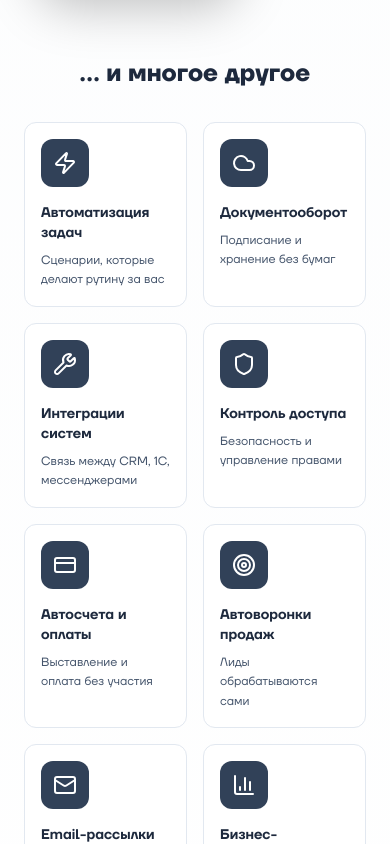
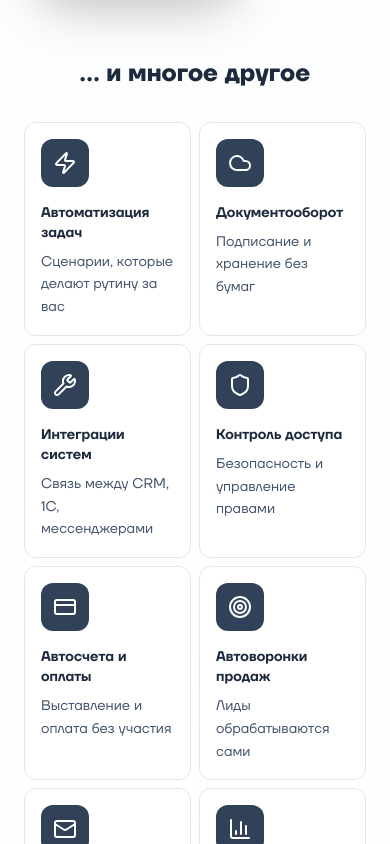
Before and after one commit to rikster-r/salemai, a Next.js app: page / in a window 390 px wide. Shown: the part 4180-5024 px from the top of the page. Built offline with nearby package versions, Linux system fonts and the light colour scheme.

Commit message:
Small sizing tweaks

```diff
--- a/src/components/Header.tsx
+++ b/src/components/Header.tsx
@@ -19,7 +19,7 @@ const Header = ({ openContactModal }: Props) => {
         openContactModal={openContactModal}
       />
 
-      <header className="bg-white shadow-sm py-3 px-5 sm:py-4 sm:px-6 w-[95%] sm:w-full sm:max-w-xl border border-gray-300 rounded-3xl fixed top-6 left-1/2 -translate-x-1/2 z-100">
+      <header className="bg-white shadow-sm py-3 px-5 sm:py-4 sm:px-6 w-[95%] sm:w-full sm:max-w-xl border border-gray-300 rounded-3xl fixed top-3  sm:top-6 left-1/2 -translate-x-1/2 z-100">
         <div className="flex items-center justify-between">
           {/* Logo */}
           <div className="flex items-center mr-16 w-[100px] h-[40px] relative">
--- a/src/components/sections/Services.tsx
+++ b/src/components/sections/Services.tsx
@@ -41,7 +41,7 @@ export default function Services() {
               ... и многое другое
             </h3>
           </div>
-          <div className="grid grid-cols-2 md:grid-cols-3 lg:grid-cols-4 gap-4 md:gap-6">
+          <div className="grid grid-cols-2 md:grid-cols-3 lg:grid-cols-4 gap-2 md:gap-6">
             <ServiceCard
               icon={<Zap className="w-6 h-6 text-white" />}
               title="Автоматизация задач"
--- a/src/components/servicesSections/ServiceCard.tsx
+++ b/src/components/servicesSections/ServiceCard.tsx
@@ -19,7 +19,7 @@ export default function ServiceCard({
       <h4 className="overflow-hidden text-ellipsis font-semibold text-slate-800 mb-2 text-sm md:text-base">
         {title}
       </h4>
-      <p className="text-xs md:text-sm text-slate-600 leading-relaxed">
+      <p className="text-sm text-slate-600 leading-relaxed">
         {description}
       </p>
     </div>
```
